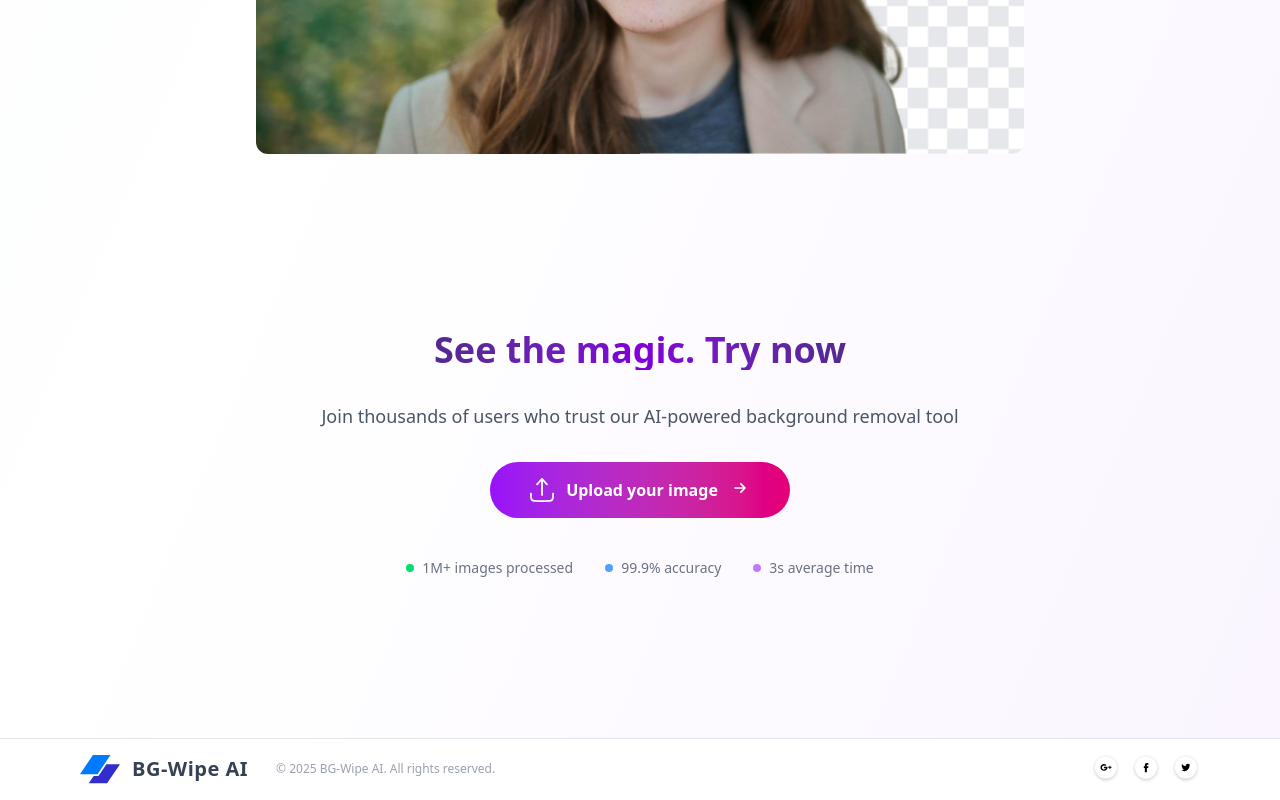
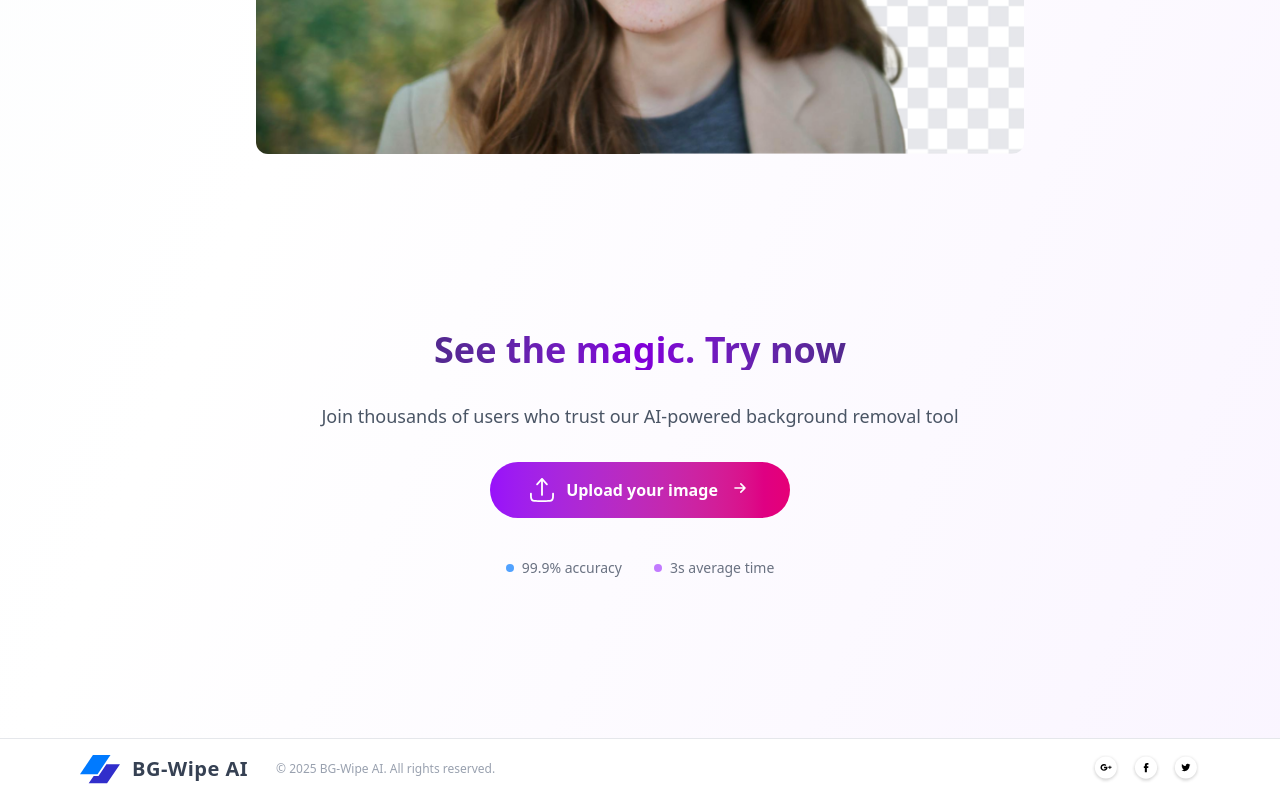
Before and after one commit to Shreyas-Bandekar/BgWipe-AI, a React (Vite) app in the folder client/: page / in a window 1280 px wide. Shown: the part 2242-3042 px from the top of the page. Built offline with nearby package versions, Linux system fonts and the light colour scheme; no server answers.

Commit message:
fix: remove "1M+ images processed" stat from Upload component

```diff
--- a/client/src/components/Upload.jsx
+++ b/client/src/components/Upload.jsx
@@ -40,10 +40,6 @@
             {/* Stats */}
             <div className="flex items-center justify-center gap-8 text-sm text-gray-500 pt-4">
               <div className="flex items-center gap-2">
-                <div className="w-2 h-2 bg-green-400 rounded-full"></div>
-                <span>1M+ images processed</span>
-              </div>
-              <div className="flex items-center gap-2">
                 <div className="w-2 h-2 bg-blue-400 rounded-full"></div>
                 <span>99.9% accuracy</span>
               </div>
```
